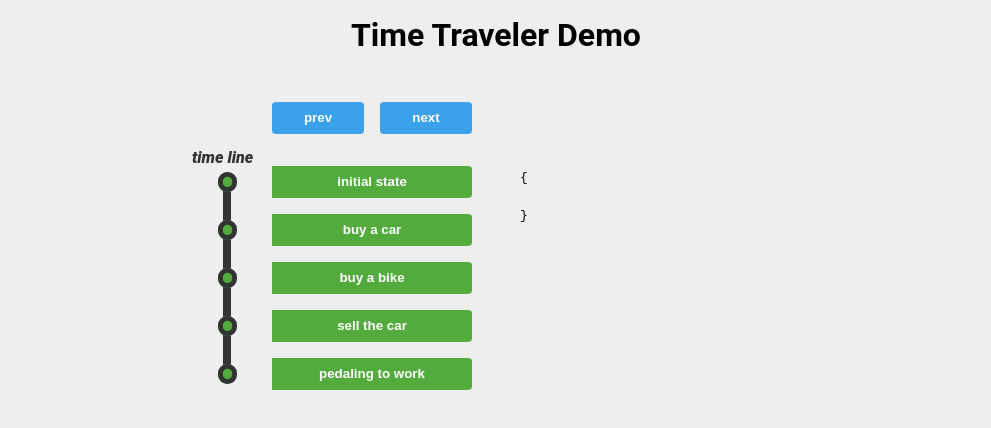
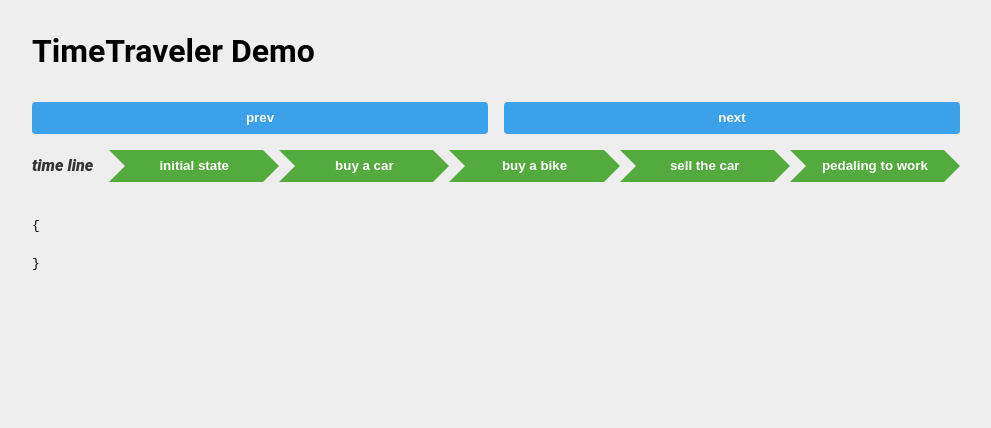
Before and after one commit to belchior/time-traveler, a website with bundled scripts: page example/src/index.html in a window 1280 px wide. Shown: the whole page, without its empty margins (144-1135 px from the left). Built offline with nearby package versions, Linux system fonts and the light colour scheme.

Commit message:
demo: based on user device, the layout will adapt for better experience

```diff
--- a/example/src/index.css
+++ b/example/src/index.css
@@ -13,13 +13,13 @@
     align-content: center;
     box-sizing: border-box;
     flex: 1 1 auto;
-    padding: 1rem;
+    padding: 0 1rem;
     max-width: 40rem;
   }
 
   .title {
     flex: 1 0 100%;
-    margin: 0 0 3rem 0;
+    margin: 2rem 0 2rem 0;
     text-align: center;
   }
 
@@ -79,20 +79,25 @@
 
   .btn-time-line {
     margin: 0 0 1rem 5rem;
-    border-radius: 0 0.25rem 0.25rem 0;
     padding: 0.5rem 0;
     color: #ffffff;
   }
   .btn-time-line:last-child {
     margin-bottom: 0;
   }
+  .btn-time-line.active {
+    background-color: #dd5151;
+  }
+}
+
+@media (min-width: 320px) and (max-width: 959px) {
   .btn-time-line:not(:first-child)::before {
     content: '';
     position: absolute;
     top: -1.7rem;
-    left: -3.05rem;
+    left: -3.15rem;
     display: inline-block;
-    width: 0.5rem;
+    width: 0.4rem;
     height: 2.7rem;
     background: #333333;
   }
@@ -101,28 +106,28 @@
     z-index: 1;
     position: absolute;
     top: 0.4rem;
-    left: -3.4rem;
+    left: -3.59rem;
     display: inline-block;
     border-radius: 50%;
-    width: 1.2rem;
-    height: 1.2rem;
+    width: 1.3rem;
+    height: 1.3rem;
     background-color: transparent;
     box-shadow:
       inset 0 0 0 0.3rem #333333,
-      inset 0 0 0 0.6rem #52ab3c;
+      inset 0 0 0 0.7rem #52ab3c;
   }
 
-  .btn-time-line.active {
-    background-color: #dd5151;
-  }
   .btn-time-line.active::after {
     box-shadow:
       inset 0 0 0 0.3rem #333333,
-      inset 0 0 0 0.6rem #dd5151;
+      inset 0 0 0 0.7rem #dd5151;
   }
 }
 
-@media (min-width: 36.25rem) { /* ~580px */
+@media (min-width: 580px) {
+  .title {
+    text-align: left;
+  }
   .navigation {
     flex: 1;
   }
@@ -130,3 +135,60 @@
     margin: 4rem 0 0 3rem;
   }
 }
+
+@media (min-width: 960px) {
+  .container {
+    flex-direction: column;
+    flex-wrap: nowrap;
+    max-width: 60rem;
+  }
+  .title {
+    flex: 0 1 auto;
+  }
+  .state-container {
+    margin: 2rem 0 0 0;
+  }
+  .controllers {
+    padding: 0;
+  }
+  .time-line {
+    flex-direction: row;
+    align-items: center;
+  }
+  .time-line::before {
+    margin: 0 1rem 0 0;
+  }
+
+  .btn-time-line {
+    border-radius: 0;
+    margin: 0 1rem 0 0;
+    padding-left: 1rem;
+  }
+  .btn-time-line::before {
+    content: '';
+    position: absolute;
+    top: 0;
+    left: 0;
+    display: inline-block;
+    width: 0;
+    height: 0;
+    border-style: solid;
+    border-width: 1rem 0 1rem 1rem;
+    border-color: transparent transparent transparent #eeeeee;
+  }
+  .btn-time-line::after {
+    content: '';
+    position: absolute;
+    top: 0;
+    left: 100%;
+    display: inline-block;
+    width: 0;
+    height: 0;
+    border-style: solid;
+    border-width: 1rem 0 1rem 1rem;
+    border-color: transparent transparent transparent #52ab3c;
+  }
+  .btn-time-line.active::after {
+    border-color: transparent transparent transparent #dd5151;
+  }
+}
--- a/example/src/index.html
+++ b/example/src/index.html
@@ -23,7 +23,7 @@
   </head>
   <body>
     <div class="container">
-      <h1 class="title">Time Traveler Demo</h1>
+      <h1 class="title">TimeTraveler Demo</h1>
       <div class="navigation">
         <div class="controllers">
           <button type="button" class="btn btn-prev">prev</button>
--- a/package.json
+++ b/package.json
@@ -5,7 +5,7 @@
   "main": "time-traveler.js",
   "scripts": {
     "test": "npx jest",
-    "demo:build": "cp -rL ./example/src ./dist",
+    "demo:build": "rm -rf dist; cp -rL ./example/src ./dist",
     "demo:deploy": "npx gh-pages -d dist",
     "coveralls": "cat ./coverage/lcov.info | ./node_modules/.bin/coveralls"
   },
```
